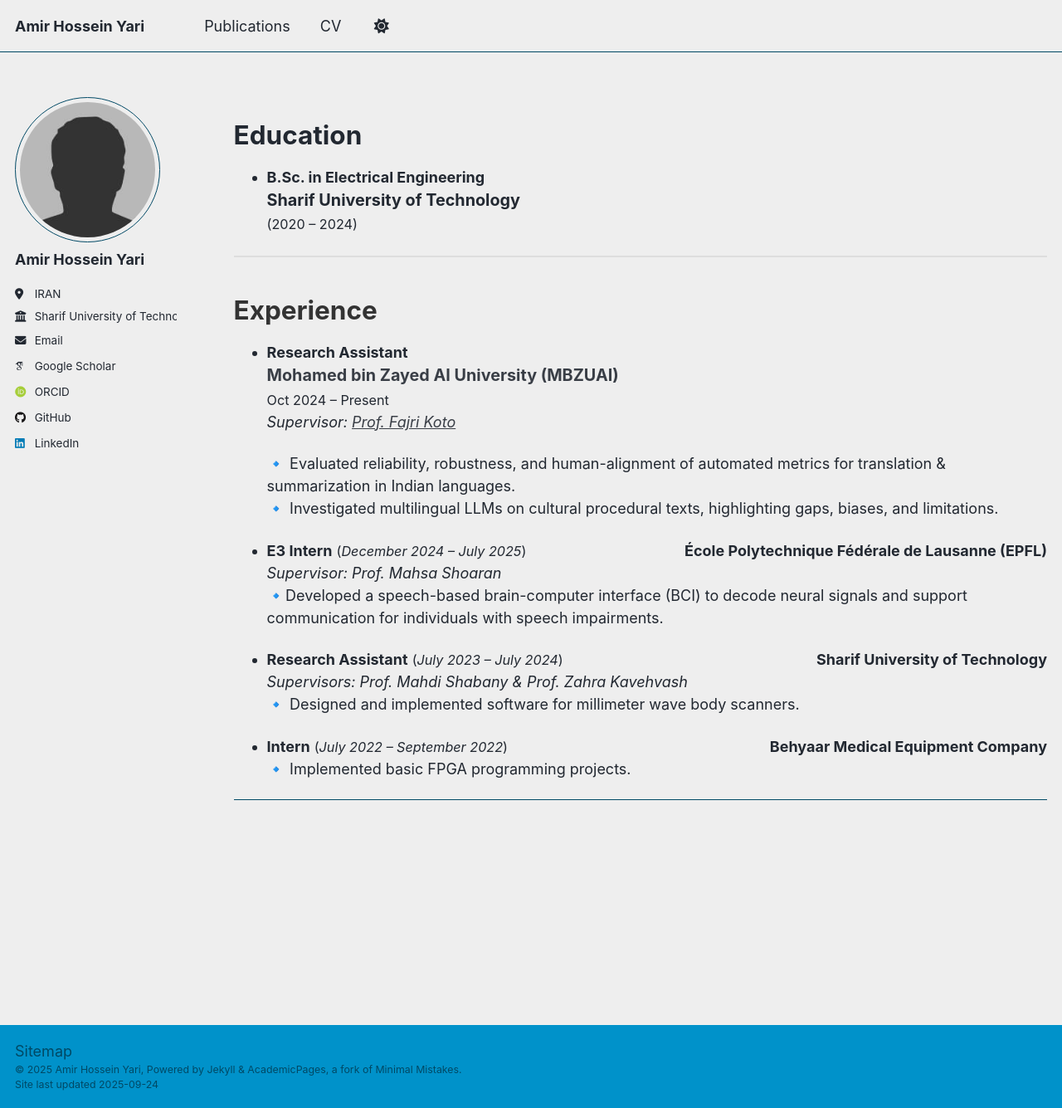
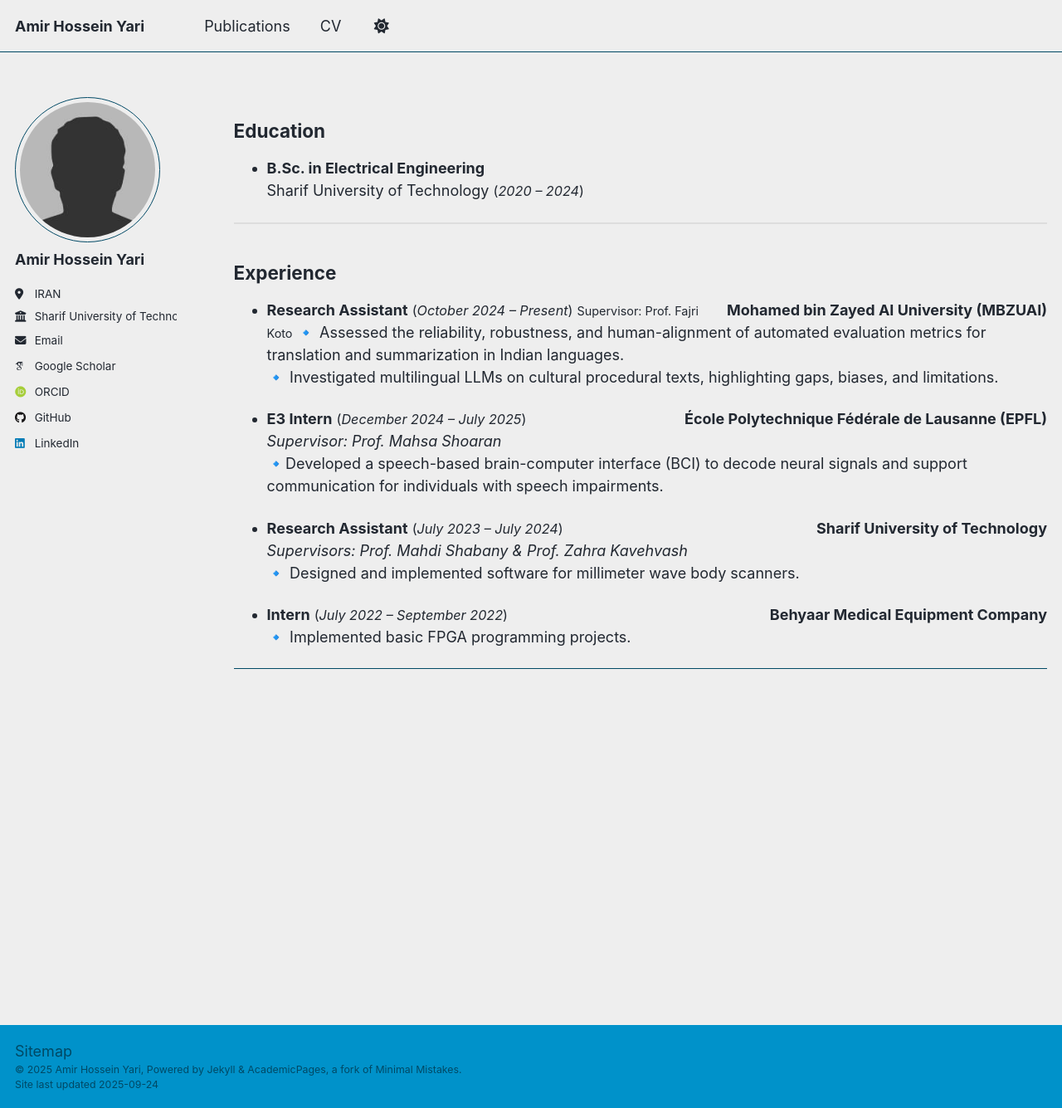
Before and after one commit to AmirHosseinYari2002/AmirHosseinYari2002.github.io, a Jekyll site: the page built from _pages/cv.md, in a window 1280 px wide and 1335 px high. Shown: the whole window at 83% size. Built offline with Jekyll 4.4.1, drawn with Linux system fonts in a browser that asks for light colours; some web fonts are replaced; a script that is not in the unit is left out.

Commit message:
update CV

```diff
--- a/_pages/cv.md
+++ b/_pages/cv.md
@@ -7,27 +7,20 @@ redirect_from:
   - /resume
 ---
 
-## <span style="font-size:1.4em; font-weight:bold;">Education</span>
+## Education
 - **B.Sc. in Electrical Engineering**
-  <span style="font-size:1.1em; font-weight:bold;">Sharif University of Technology</span>
-  <span style="font-size:0.9em;">(2020 – 2024)</span>
-
+  Sharif University of Technology <span style="font-size:0.9em;">(*2020 – 2024*)</span>
 
 <hr style="border:0.5px solid #ddd; margin:25px 0;">
 
-## <span style="font-size:1.4em; font-weight:bold; color:#333;">Experience</span>
+## Experience
 
-- **Research Assistant**
-  <span style="font-size:1.1em; font-weight:bold;">
-    <a href="https://mbzuai.ac.ae/" target="_blank" style="text-decoration: none;">Mohamed bin Zayed AI University (MBZUAI)</a>
+- **Research Assistant** <span style="font-size:0.9em;">(*October 2024 – Present*)</span>  <span style="float:right; font-weight:bold;">
+    <a href="https://mbzuai.ac.ae/" target="_blank" style="color: inherit; text-decoration: none;">Mohamed bin Zayed AI University (MBZUAI)</a>
   </span>
-  <span style="font-size:0.9em;">Oct 2024 – Present</span>
-  _Supervisor: <a href="https://www.fajrikoto.com/home" target="_blank">Prof. Fajri Koto</a>_
-
-  <span style="font-size:1em;">
-  🔹 Evaluated reliability, robustness, and human-alignment of automated metrics for translation & summarization in Indian languages.<br>
+  <span style="font-size:0.8em;">Supervisor: Prof. Fajri Koto</span>
+  🔹 Assessed the reliability, robustness, and human-alignment of automated evaluation metrics for translation and summarization in Indian languages.<br>
   🔹 Investigated multilingual LLMs on cultural procedural texts, highlighting gaps, biases, and limitations.
-  </span>
 
 - **E3 Intern** <span style="font-size:0.9em;">(*December 2024 – July 2025*)</span> <span style="float:right; font-weight:bold;">
     <a href="https://www.epfl.ch/en/" target="_blank" style="color: inherit; text-decoration: none;">École Polytechnique Fédérale de Lausanne (EPFL)</a>
```
